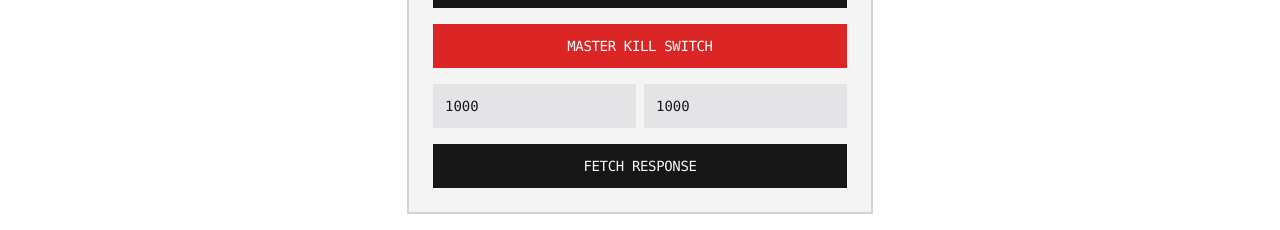
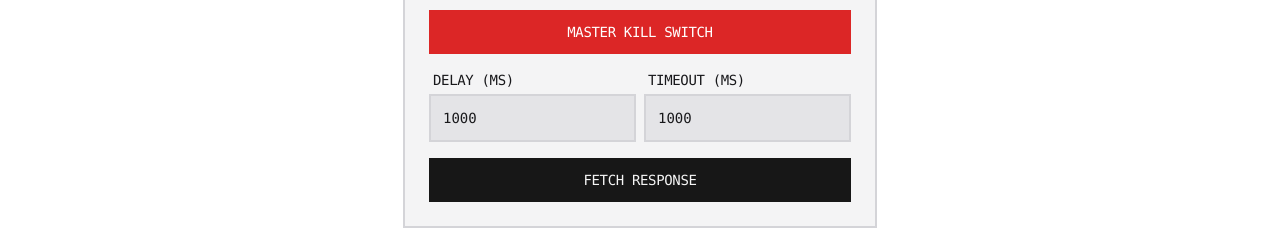
Before and after one commit to Atharane/playground, a Next.js app: page /abortions in a window 1280 px wide. Shown: the part 446-676 px from the top of the page. Built offline with nearby package versions, Linux system fonts and the light colour scheme.

Commit message:
improve: add labels and enhance input styling for delay and timeout inputs

```diff
--- a/app/abortions/page.tsx
+++ b/app/abortions/page.tsx
@@ -17,7 +17,6 @@ const Abortions = () => {
 		width: window.innerWidth,
 		height: window.innerHeight,
 	});
-
 
 	useEffect(() => {
 		if (!flag) return;
@@ -135,20 +134,36 @@ const Abortions = () => {
 				)}
 
 				<div className="grid grid-cols-2 w-full gap-2">
+					<div className="flex flex-col">
+						<label
+							htmlFor="delay"
+							className="font-mono text-sm uppercase tracking-tight mb-1 px-1"
+						>
+							Delay (ms)
+						</label>
 						<input
+							id="delay"
 							type="number"
 							value={delay}
 							onChange={(e) => setDelay(Number(e.target.value))}
-						className="p-3 w-full bg-zinc-200 dark:bg-zinc-800 text-zinc-900 dark:text-white font-mono text-sm"
-						placeholder="?delay(ms)"
+							className="p-3 w-full bg-zinc-200 dark:bg-zinc-800 text-zinc-900 dark:text-white font-mono text-sm border-2 border-zinc-300 dark:border-zinc-700"
 						/>
+					</div>
+					<div className="flex flex-col">
+						<label
+							htmlFor="timeout"
+							className="font-mono text-sm uppercase tracking-tight mb-1 px-1"
+						>
+							Timeout (ms)
+						</label>
 						<input
+							id="timeout"
 							type="number"
 							value={timeout}
 							onChange={(e) => setTimeout(Number(e.target.value))}
-						className="p-3 w-full bg-zinc-200 dark:bg-zinc-800 text-zinc-900 dark:text-white font-mono text-sm"
-						placeholder="?timeout(ms)"
+							className="p-3 w-full bg-zinc-200 dark:bg-zinc-800 text-zinc-900 dark:text-white font-mono text-sm border-2 border-zinc-300 dark:border-zinc-700"
 						/>
+					</div>
 				</div>
 				<button
 					type="button"
```
Lines whose indentation alone changed are shown as unchanged.
